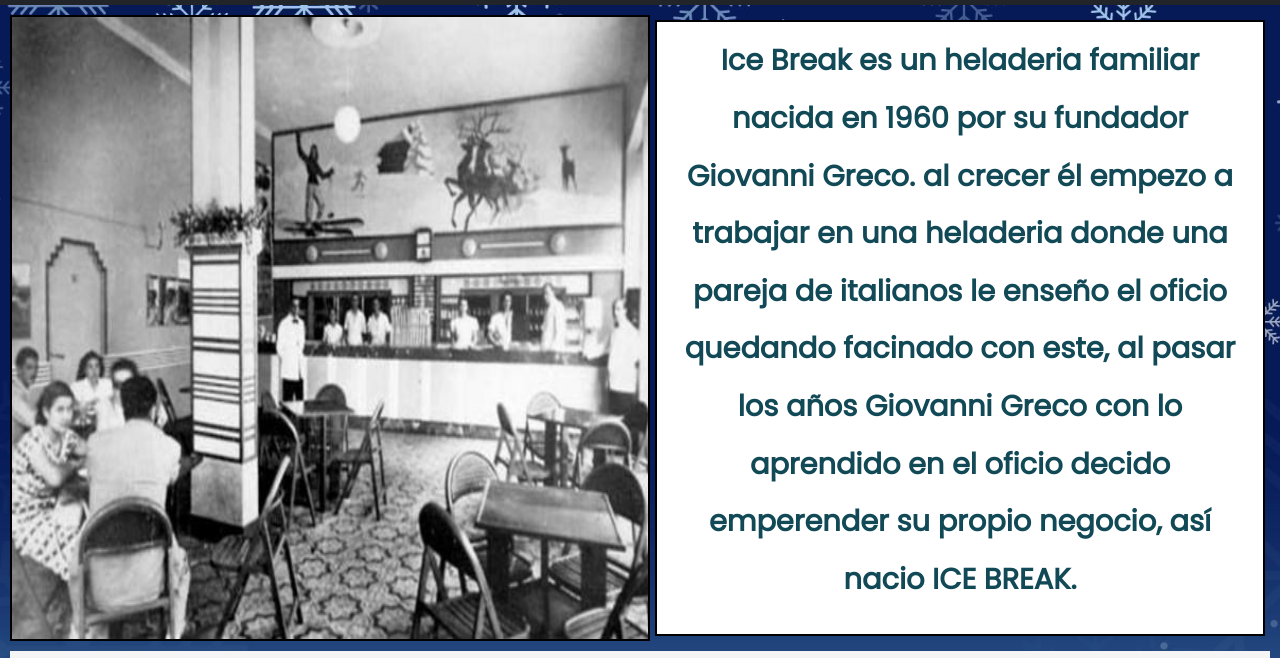
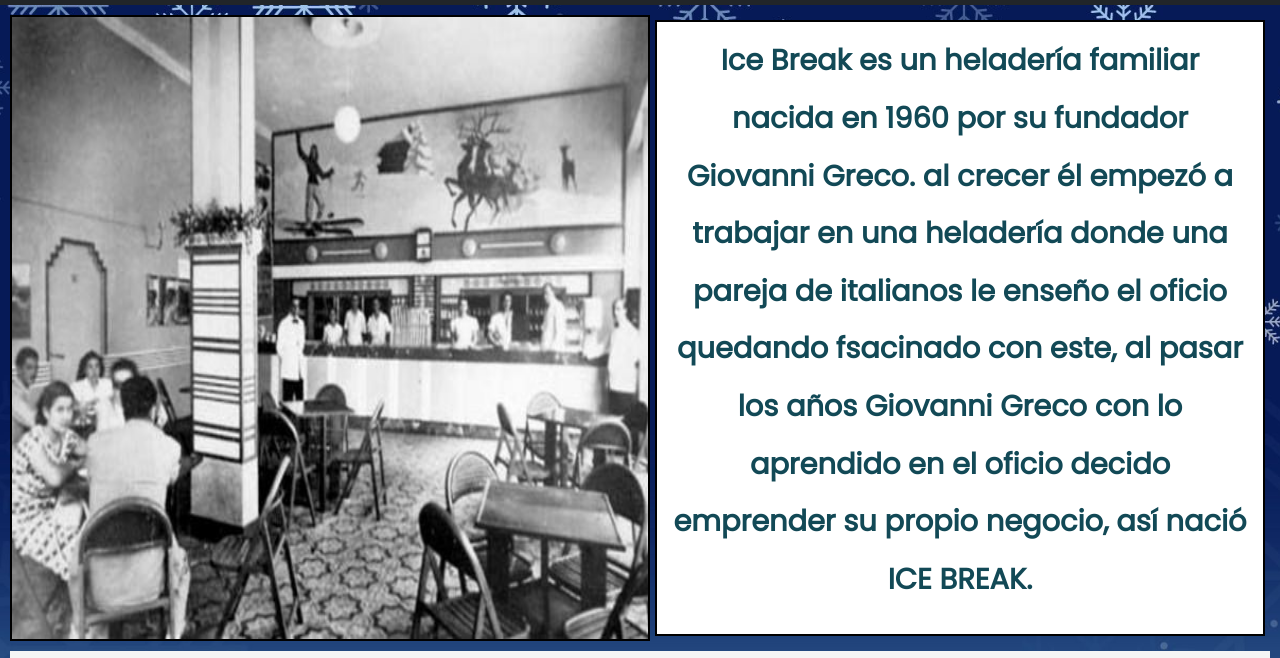
Before and after one commit to Brian-H-C/second-repo, a plain HTML site: page section/nosotros.html in a window 1280 px wide. Shown: the part 67-725 px from the top of the page. Drawn offline with nearby package versions, Linux system fonts and the light colour scheme.

Commit message:
proyecto final

```diff
--- a/section/nosotros.html
+++ b/section/nosotros.html
@@ -43,15 +43,15 @@
     <section class="unidos">
         <img class="antigua" src="../img/antigua.jpg" alt="foto antigua">
         <div class="caja">
-        <p class="historia">Ice Break es un heladeria familiar nacida en 1960 por su fundador Giovanni Greco.
-        al crecer él empezo a trabajar en una heladeria donde una pareja de italianos le enseño el oficio quedando facinado con este,
-        al pasar los años Giovanni Greco con lo aprendido en el oficio decido emperender su propio negocio, así nacio ICE BREAK.</p>
+        <p class="historia">Ice Break es un heladería familiar nacida en 1960 por su fundador Giovanni Greco.
+        al crecer él empezó a trabajar en una heladería donde una pareja de italianos le enseño el oficio quedando fsacinado con este,
+        al pasar los años Giovanni Greco con lo aprendido en el oficio decido emprender su propio negocio, así nació ICE BREAK.</p>
         </div>
     </section>
     <section class="como-lo-hacemos">
         <div class="caja-frutas">
             <h2 class="subtitulo">¿COMO HACEMOS NUESTRO HELADO?</h2>
-            <P class="materia-prima">Utilizamos materia prima de primera calidad,incorporamos frutas frescas,no Utilizamos conservantes,saborisantes,ni colorantes,Contamos con una excelente Pasteurización, homogeneización y moderación Hacemos el proceso de elaboración en forma lenta y con poco batido.</P>
+            <P class="materia-prima">Utilizamos materia prima de primera calidad, incorporamos frutas frescas, no Utilizamos conservantes, saborisantes, ni colorantes,Contamos con una excelente Pasteurización, homogeneización y moderación Hacemos el proceso de elaboración en forma lenta y con poco batido.</P>
         </div>
         <img class="frutas" src="../img/frutas-frescas.jpg" alt="frutas frescas">
     </section>
```
Also changed, not shown: section/producto.html (+2 -2 lines).
